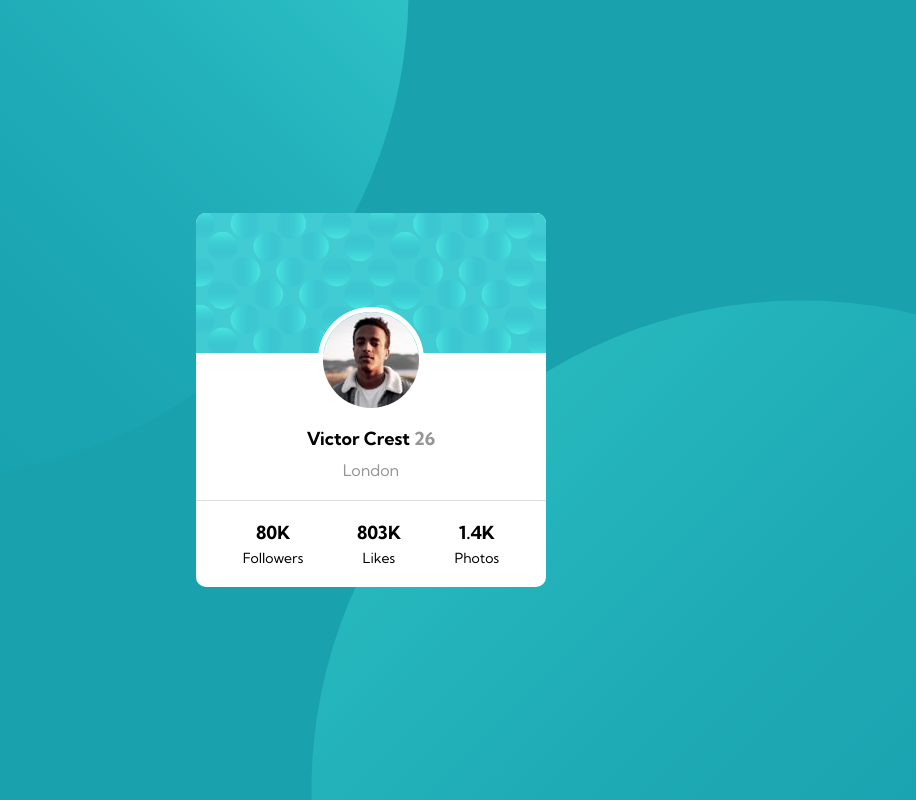
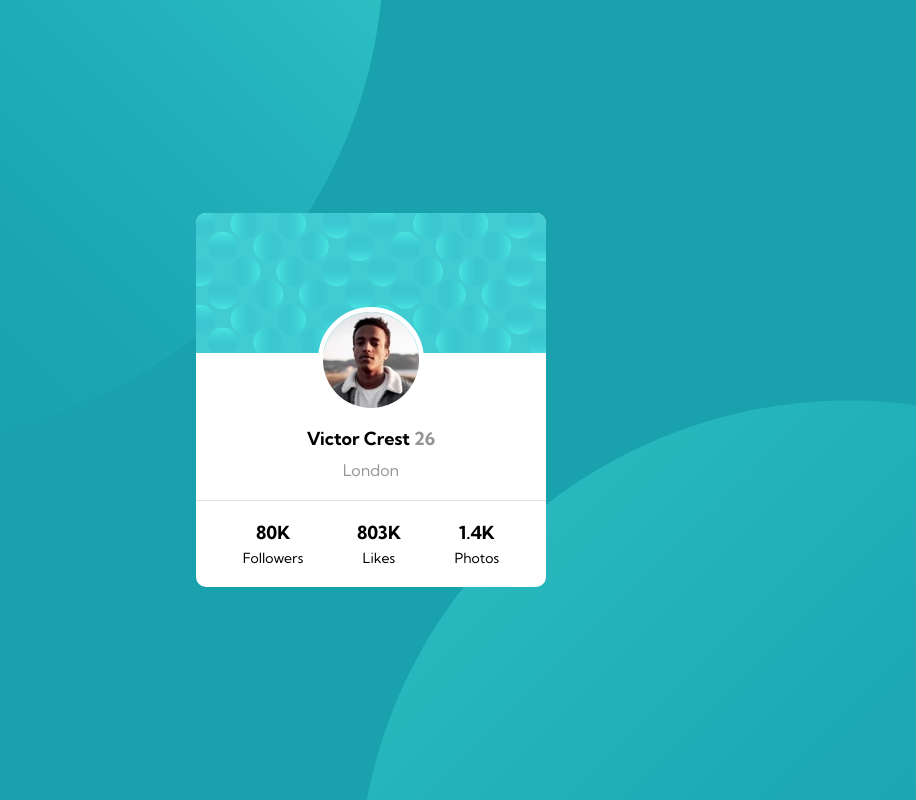
Before and after one commit to AbdessamadLahrizi/profile-card, a plain HTML site: page index.html in a window 1280 px wide. Shown: the whole page, without its empty margins (269-1185 px from the left). Drawn offline with Linux system fonts and the light colour scheme.

Commit message:
fix the background images

```diff
--- a/css/style.css
+++ b/css/style.css
@@ -22,24 +22,15 @@
 
 body {
     font-family: 'Kumbh Sans', sans-serif;
-}
-
-/* global */
-
-main::before {
-    content: "";
-    background-image: url(../images/bg-pattern-top.svg);
-    background-repeat: no-repeat;
-    position: absolute;
-    top: -500px;
-    left: -300px;
-    width: 1000px;
-    height: 1000px;
+    background-color: var(--dark-cyan);
+    background-image: url(../images/bg-pattern-top.svg),
+        url(../images/bg-pattern-bottom.svg);
+    background-repeat: no-repeat, no-repeat;
+    background-position: right 49vw bottom 45vh, left 49vw top 50vh;
 }
 
 main {
     min-height: 100vh;
-    background-color: var(--dark-cyan);
     display: flex;
     justify-content: center;
     align-items: center;
@@ -58,17 +49,6 @@ main {
     -ms-border-radius: 10px;
     -o-border-radius: 10px;
     position: relative;
-}
-
-main::after {
-    content: "";
-    background-image: url(../images/bg-pattern-bottom.svg);
-    background-repeat: no-repeat;
-    position: absolute;
-    bottom: -500px;
-    right: -300px;
-    width: 1000px;
-    height: 1000px;
 }
 
 .box>img {
```
